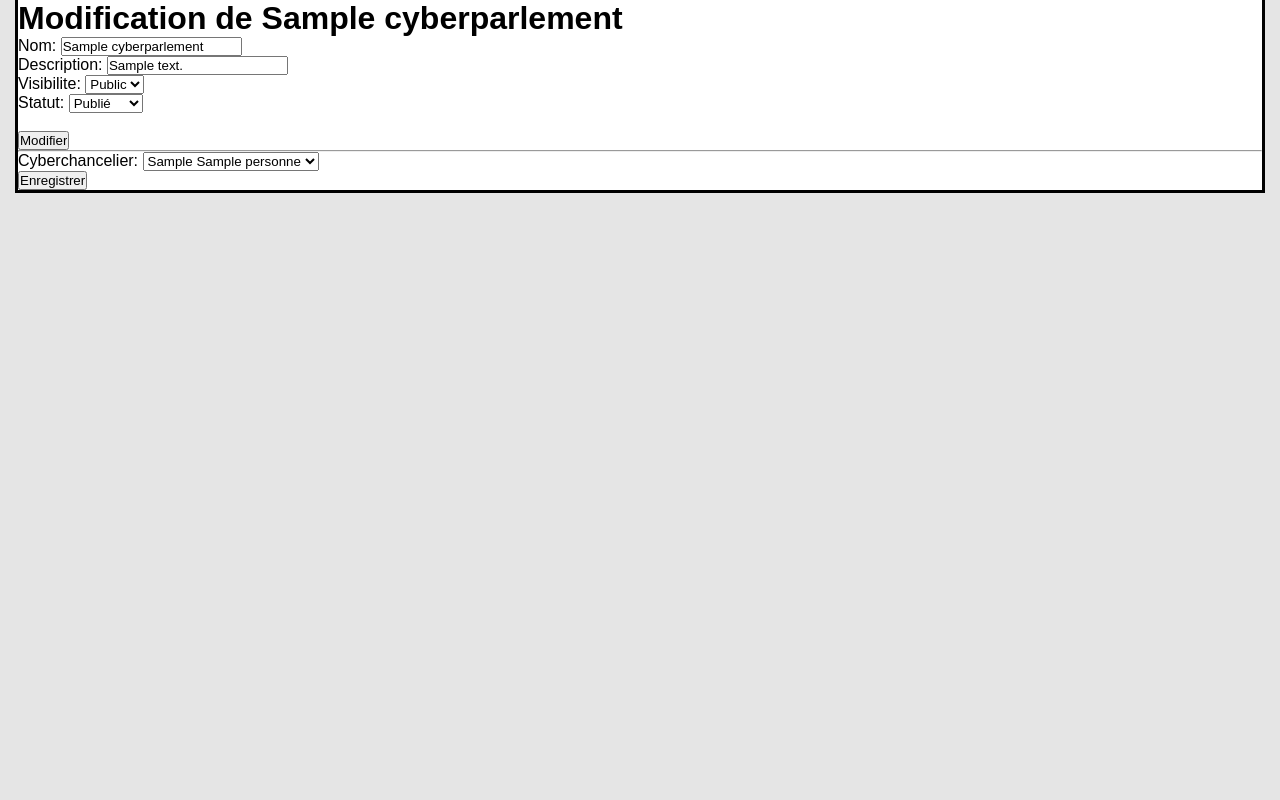
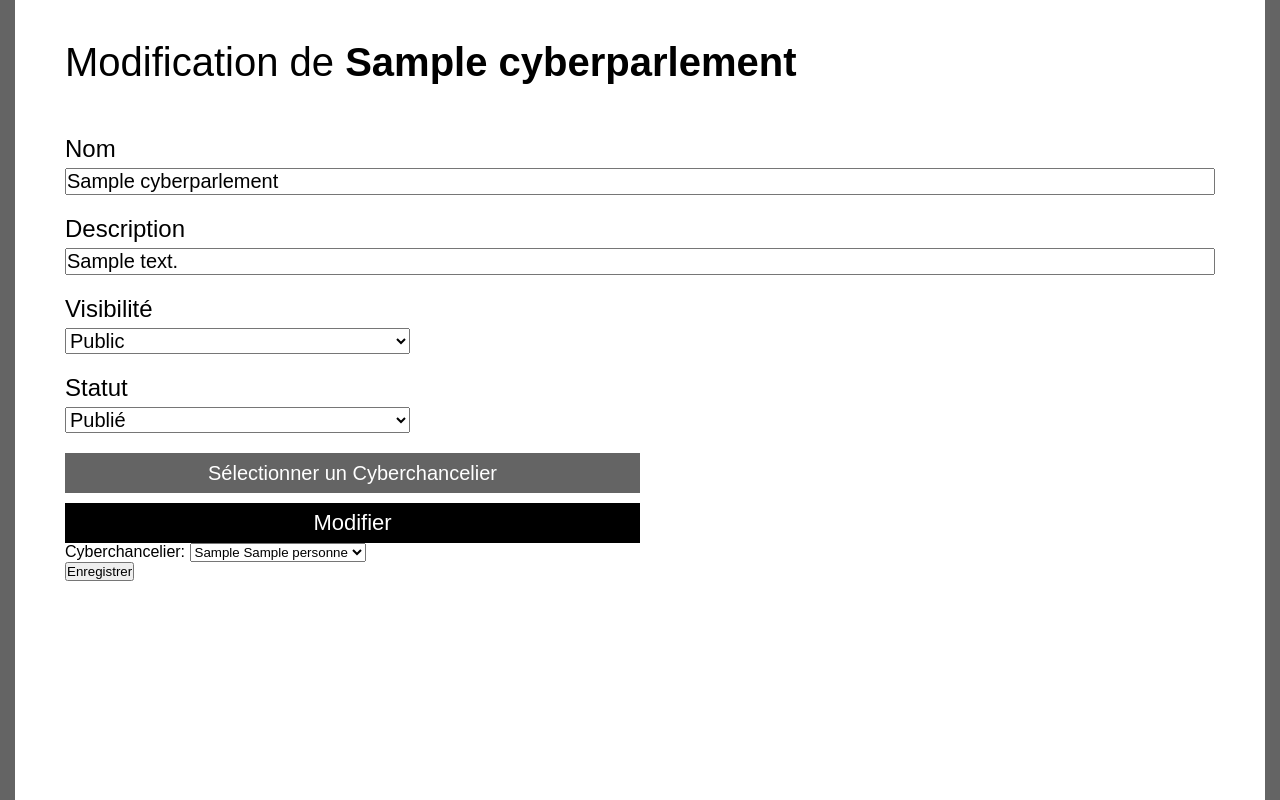
Before and after one commit to Khoding/ceffdevCyberParlement, a Django app: page /cyberparlements/1/update/ in a window 1280 px wide. Run offline with Django 3.2, Linux system fonts and the light colour scheme; tables that the repository leaves empty hold one stand-in row (values such as "Sample post"); some libraries are stand-ins or nearby versions.

Commit message:
Beaucoup d'ajout
Déplacement des cyberparlements, modification design, choix du user, liste des membres dans tous les cyberparlements et autres.

```diff
--- a/ceffdevCyberP/templates/base.html
+++ b/ceffdevCyberP/templates/base.html
@@ -6,6 +6,8 @@
     <meta charset="UTF-8">
     <script src="https://kit.fontawesome.com/c7ddb31c15.js" crossorigin="anonymous"></script>
     <script src="{% static 'cyberP/js/cyberchancelier_choice.js' %}" crossorigin="anonymous" type="module"></script>
+    <script src="{% static 'cyberP/js/cyberparlement_move.js' %}" crossorigin="anonymous" type="module"></script>
+    <script src="{% static 'cyberP/js/user_choice.js' %}" crossorigin="anonymous" type="module"></script>
     <link rel="stylesheet" href="{% static  'cyberP/css/style.css' %}">
     <title>CyberParlement</title>
 </head>
--- a/cyberP/models.py
+++ b/cyberP/models.py
@@ -59,7 +59,7 @@ class Cyberparlement(models.Model):
     description = models.CharField(db_column='Description', max_length=200, blank=True, null=True)  # Field name made lowercase.
     # visibilite = models.CharField(db_column='Visibilite', max_length=45, blank=True, null=True)  # Field name made lowercase.
     # statut = models.ForeignKey('Statutensemble', models.DO_NOTHING, db_column='Statut', blank=True, null=True)  # Field name made lowercase.
-    visibilite = models.CharField(db_column='Visibilite', max_length=200, choices=VISIBILITY_CHOICES, default=VISIBILITY_PUBLIC_KEY)
+    visibilite = models.CharField(db_column='Visibilite', max_length=200, choices=VISIBILITY_CHOICES, default=VISIBILITY_PUBLIC_KEY, verbose_name='Visibilité')
     statut = models.CharField(db_column='Statutensemble', max_length=200, choices=STATUS_CHOICES, default=STATUS_DRAFT_KEY)
     cyberparlementparent = models.ForeignKey('self', models.DO_NOTHING, db_column='CPParent', blank=True, null=True)  # Field name made lowercase.
 
--- a/cyberP/static/cyberP/css/style.css
+++ b/cyberP/static/cyberP/css/style.css
@@ -6,7 +6,7 @@
 }
 
 body {
-    background: rgb(229, 229, 229);
+    background: #646464;
     /*filter: invert(1) hue-rotate(180deg);*/
 }
 
@@ -14,14 +14,18 @@ body {
     background: rgb(255, 255, 255);
     max-width: 1250px;
     margin: auto;
-    border-right: solid rgb(0, 0, 0) 3px;
-    border-left: solid rgb(0, 0, 0) 3px;
-    border-bottom: solid rgb(0, 0, 0) 3px;
+    min-height: 100vh;
 }
 
 .cp-all-container {
     max-width: 1150px;
     margin: auto;
+}
+
+.title-cp {
+    font-size: 40px;
+    margin-bottom: 50px;
+    padding-top: 40px;
 }
 
 .title-cp-list {
@@ -32,10 +36,9 @@ body {
 }
 
 .cp-container {
-    padding: 10px 2px 10px 2px;
+    padding: 10px 8px 10px 8px;
     border: solid 1px black;
     margin-bottom: 10px;
-    border-radius: 10px;
 }
 
 .cp-element-container {
@@ -62,11 +65,12 @@ body {
     font-size: 22px;
     grid-area: cp-c;
     margin-left: 30px;
+    color: #646464;
     transition: color 1s;
 }
 
 .cyberchancelier-cp-container:hover {
-    color: goldenrod;
+    color: #daa520;
 }
 
 .description-cp-container {
@@ -100,15 +104,101 @@ body {
     margin-left: 5px;
     margin-right: 5px;
     background-color: white;
-    border: solid black 2px;
-    color: black;
+    border: solid #646464 2px;
+    color: #646464;
     transition: all 0.5s;
-    border-radius: 8px
 }
 
 .btn-cp:hover {
+    background-color: #646464;
+    color: white;
+}
+
+.label {
+    font-size: 24px;
+    margin-bottom: 5px;
+}
+
+.field-container input {
+    font-size: 20px;
+    width: 100%;
+    margin-bottom: 20px;
+}
+
+.field-container select {
+    margin-bottom: 20px;
+    font-size: 20px;
+    width: 30%;
+    display: inline;
+}
+
+.btn-cyberchancelier-choice {
+    font-size: 20px;
+    width: 50%;
+    height: 40px;
+    color: white;
+    border: solid #646464 2px;
+    background-color: #646464;
+    transition: all 0.5s;
+    margin-bottom: 10px;
+}
+
+.btn-cyberchancelier-choice:hover {
     background-color: black;
+    border-color: black;
+}
+
+.btn-save {
+    font-size: 22px;
+    width: 50%;
+    height: 40px;
     color: white;
+    border: solid black 2px;
+    background-color: black;
+    transition: all 0.5s;
+}
+
+.btn-save:hover {
+    color: black;
+    background-color: white;
+}
+
+.user-label {
+    font-size: 24px;
+    margin-bottom: 10px;
+}
+
+.user-field select {
+    font-size: 20px;
+    display: block;
+    width: 30%;
+    margin-bottom: 20px;
+}
+
+.member-container {
+    padding: 20px;
+    display: grid;
+    grid-template-columns: 11fr 1fr;
+    border: solid black 1px;
+    margin-bottom: 20px;
+}
+
+.member-name {
+    font-size: 20px;
+}
+
+.btn-ban {
+    font-size: 22px;
+    width: 90px;
+    height: 30px;
+    color: white;
+    border: solid black 2px;
+    background-color: black;
+    transition: all 0.3s;
+}
+
+.btn-ban:hover {
+    background-color: #d60000;
 }
 
 /*.btn-add:hover {*/
--- /dev/null
+++ b/cyberP/static/cyberP/js/cyberparlement_move.js
@@ -0,0 +1,27 @@
+import {getCookie} from './modules/cookies.js'
+
+let submit = document.getElementById("cp-move-submit")
+if(submit != null) {
+    submit.addEventListener('click', function () {
+        submitCyberparlementSelected(cyberparlement_id)
+    })
+}
+
+function submitCyberparlementSelected(cyberparlement_selected_id) {
+    location.replace('http://127.0.0.1:8000/cyberparlements/')
+    fetch(location.href, {
+        method: 'POST',
+        body: JSON.stringify({
+            cyberparlement_selected_id: cyberparlement_selected_id
+        }),
+        headers: {
+            'X-CSRFToken': getCookie('csrftoken'),
+            'X-Requested-With': 'XMLHttpRequest',
+            'Content-Type': 'application/json'
+        }
+    }).then(function (response) {
+        if (response.ok) {
+            return response.json()
+        }
+    })
+}
--- a/cyberP/templates/cyberP/cyberparlements/cyberparlement_list.html
+++ b/cyberP/templates/cyberP/cyberparlements/cyberparlement_list.html
@@ -1,7 +1,7 @@
 {% extends 'base.html' %}
 {% block content %}
     <div class="cp-all-container">
-        <div class="title-cp-list">Liste des CyberParlements</div>
+        <div class="title-cp-list">Liste des <b>CyberParlements</b></div>
         {{ content|safe }}
     </div>
 {% endblock content %}
--- a/cyberP/templates/cyberP/cyberparlements/cyberparlement_update.html
+++ b/cyberP/templates/cyberP/cyberparlements/cyberparlement_update.html
@@ -1,18 +1,25 @@
 {% extends 'base.html' %}
 {% block content %}
-    <h1>Modification de {{ cyberparlement.nom }}</h1>
+    <div class="cp-all-container">
+        <div class="title-cp">Modification de <b>{{ cyberparlement.nom }}</b></div>
         <form method="post">
             {% csrf_token %}
             {% for field in form %}
-            {{ field.label_tag }}
+                <div class="field-container">
+                    <div class="label">
+                        {{ field.label }}
+                    </div>
                     {{ field }}
-            <br>
+                </div>
             {% endfor %}
-        <br>
-        <input type="submit" value="Modifier">
+            <div class="btn-cyberchancelier-choice-container">
+                <button class="btn-cyberchancelier-choice" type="button">Sélectionner un Cyberchancelier</button>
+            </div>
+            <div class="btn-save-container">
+                <input class="btn-save" type="submit" value="Modifier">
+            </div>
         </form>
-    <hr>
-    <div>
+        <div class="modal-cyberchancelier-choice">
             <label>Cyberchancelier:
                 <select name="cyberchancelier" id="cyberchancelier">
                     {% for member in members %}
@@ -23,4 +30,5 @@
             <br>
             <input type="submit" id='submit-cyberchancelier' value="Enregistrer">
         </div>
+    </div>
 {% endblock content %}
--- a/cyberP/views.py
+++ b/cyberP/views.py
@@ -1,3 +1,4 @@
+from django.http import JsonResponse, request
 from django.template.loader import render_to_string
 from django.urls import reverse_lazy
 from django.views.generic import TemplateView, ListView, UpdateView, DeleteView, CreateView
@@ -15,6 +16,11 @@ class IndexView(ListView):
     template_name = 'cyberP/index.html'
     context_object_name = 'personnes'
     model = Personne
+
+    def post(self, *args, **kwargs):
+        data = json.loads(self.request.body.decode('utf-8'))
+        self.request.session['user_id'] = data['person_selected_id']
+        return JsonResponse(data)
 
 
 def parse_cyberparlement_tree(tree, root, id_cyberparlement_selected):
@@ -58,10 +64,11 @@ def print_cyberparlement_list_move_tree(tree, renderer):
     if tree is not None and len(tree) > 0:
         content_move += '<div class=cp-list-container>'
         for node in tree:
-            content_move += renderer.format(node['nom'],
+            content_move += renderer.format(node['idcyberparlement'],
+                                            node['nom'],
                                             node['cyberchancelier'],
                                             node['description'] if node['description'] else 'Aucune description')
-            print_cyberparlement_list_tree(node['enfant'], renderer)
+            print_cyberparlement_list_move_tree(node['enfant'], renderer)
             content_move += '</div>'
         content_move += '</div>'
     return content_move
@@ -89,18 +96,40 @@ def get_cyberparlement_list_printed(cyberparlement_list):
     return print_cyberparlement_list_tree(parse_cyberparlement_tree(cyberparlement_list, None, 0), renderer)
 
 
+def get_cyberparlement_list():
+    return list(Cyberparlement.objects.order_by('nom').values())
+
+
 class CyberparlementListView(TemplateView):
     template_name = 'cyberP/cyberparlements/cyberparlement_list.html'
 
     def get_context_data(self, **kwargs):
+        print(self.request.session['user_id'] if 'user_id' in self.request.session else None)
         context = super().get_context_data(**kwargs)
-        context['content'] = get_cyberparlement_list_printed(list(Cyberparlement.objects.values()))
+        context['content'] = get_cyberparlement_list_printed(get_cyberparlement_list())
         return context
+
+
+def get_cyberparlement_children(tree, id_cyberparlement):
+    res = []
+    for node in tree:
+        if node['cyberparlementparent_id'] == id_cyberparlement:
+            res.append(node)
+            next_result = get_cyberparlement_children(tree, node['idcyberparlement'])
+            if next_result is not None:
+                res.extend(next_result)
+    return res if res else None
 
 
 def get_cyberparlement_member_list(idcyberparlement):
     members = list(Membrecp.objects.filter(cyberparlement=idcyberparlement).values())
-    persons = list(Personne.objects.values())
+    persons = list(Personne.objects.order_by('nom').values())
+    cyberparlements = get_cyberparlement_children(list(Cyberparlement.objects.values()), idcyberparlement)
+    if cyberparlements is not None:
+        for cyberparlement in cyberparlements:
+            cyberparlement_members = list(Membrecp.objects.filter(cyberparlement=cyberparlement['idcyberparlement']).values())
+            if cyberparlement_members is not None:
+                members.extend(cyberparlement_members)
     return [person for person in persons for member in members if member['personne_id'] == person['idpersonne']]
 
 
@@ -110,11 +139,10 @@ class CyberparlementUpdateView(UpdateView):
     model = Cyberparlement
 
     def get_id_person_selected(self):
-        res = None
         if self.request.method == 'POST':
             data = json.loads(self.request.body.decode('utf-8'))
-            res = data['person_selected_id']
-        return res
+            return data['person_selected_id']
+        return None
 
     def get_current_cyberchancelier(self):
         try:
@@ -135,12 +163,20 @@ class CyberparlementUpdateView(UpdateView):
         if self.get_id_person_selected():
             if self.get_current_cyberchancelier():
                 self.delete_current_cyberchancelier()
-            member_selected = Membrecp.objects.get(
-                personne_id=self.get_id_person_selected(),
-                cyberparlement_id=Cyberparlement.objects.get(idcyberparlement=self.kwargs['pk']).idcyberparlement
-            )
-            member_selected.rolemembrecyberparlement = ROLE_CYBERCHANCELIER_KEY
-            member_selected.save()
+            try:
+                member_selected = Membrecp.objects.get(
+                    personne_id=self.get_id_person_selected(),
+                    cyberparlement_id=self.kwargs['pk']
+                )
+                member_selected.rolemembrecyberparlement = ROLE_CYBERCHANCELIER_KEY
+                member_selected.save()
+            except Membrecp.DoesNotExist:
+                member_selected = Membrecp(
+                    personne_id=self.get_id_person_selected(),
+                    cyberparlement_id=self.kwargs['pk'],
+                    rolemembrecyberparlement=ROLE_CYBERCHANCELIER_KEY
+                )
+                member_selected.save()
 
     def get_success_url(self, *args, **kwargs):
         return reverse_lazy("cyberP:cyberparlement-list")
@@ -185,10 +221,21 @@ class CyberparlementMoveView(TemplateView):
                     cyberparlement['cyberchancelier'] = cyberchancelier['person']
         return print_cyberparlement_list_move_tree(parse_cyberparlement_tree(cyberparlement_list, None, self.kwargs['pk']), renderer)
 
+    def set_new_parent(self, parent_id):
+        if int(parent_id) != self.kwargs['pk']:
+            cyberparlement = Cyberparlement.objects.get(idcyberparlement=self.kwargs['pk'])
+            cyberparlement.cyberparlementparent_id = parent_id
+            cyberparlement.save()
+
+    def post(self, *args, **kwargs):
+        data = json.loads(self.request.body.decode('utf-8'))
+        self.set_new_parent(data['cyberparlement_selected_id'])
+        return JsonResponse(data)
+
     def get_context_data(self, **kwargs):
         context = super().get_context_data(**kwargs)
         context['cyberparlement'] = Cyberparlement.objects.get(idcyberparlement=self.kwargs['pk'])
-        context['content'] = self.get_cyberparlement_list_move_printed(list(Cyberparlement.objects.values()))
+        context['content'] = self.get_cyberparlement_list_move_printed(list(Cyberparlement.objects.order_by('nom').values()))
         return context
 
 
@@ -210,6 +257,7 @@ class MemberListView(TemplateView):
         context = super().get_context_data(**kwargs)
         context['members'] = self.get_cyberparlement_member_list_with_rules()
         context['cyberchancelier'] = ROLE_CYBERCHANCELIER_KEY
+        context['cyberparlement'] = Cyberparlement.objects.get(idcyberparlement=self.kwargs['pk'])
         return context
 
 
```
Also changed, not shown: cyberP/static/cyberP/js/user_choice.js (added, +38 -0 lines), cyberP/templates/cyberP/cyberparlements/cyberparlement_add.html (+11 -5 lines), cyberP/templates/cyberP/cyberparlements/cyberparlement_move.html (+13 -0 lines), cyberP/templates/cyberP/cyberparlements/includes/cyberparlement_move_container_list.html (+6 -1 lines), cyberP/templates/cyberP/index.html (+17 -1 lines), cyberP/templates/cyberP/members/member_list.html (+9 -2 lines). Lines whose indentation alone changed are shown as unchanged.
